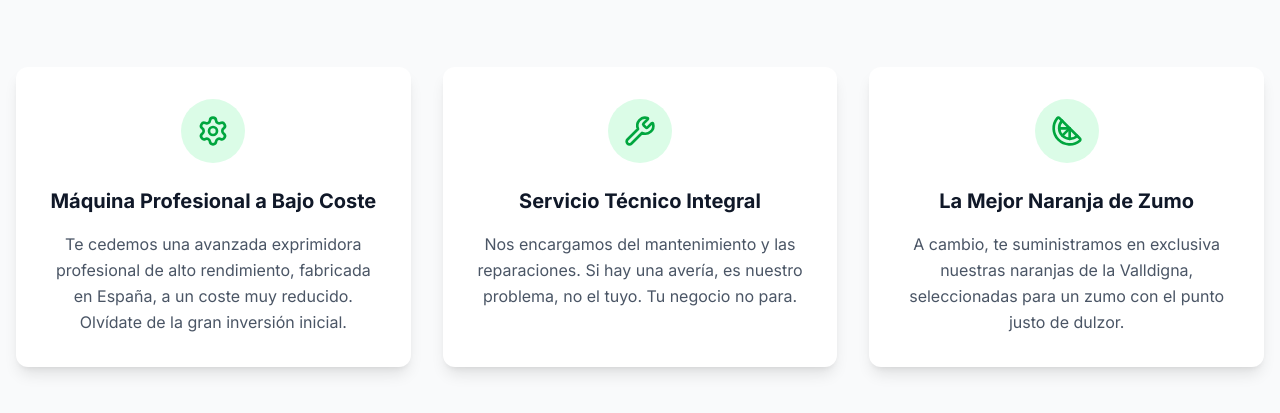
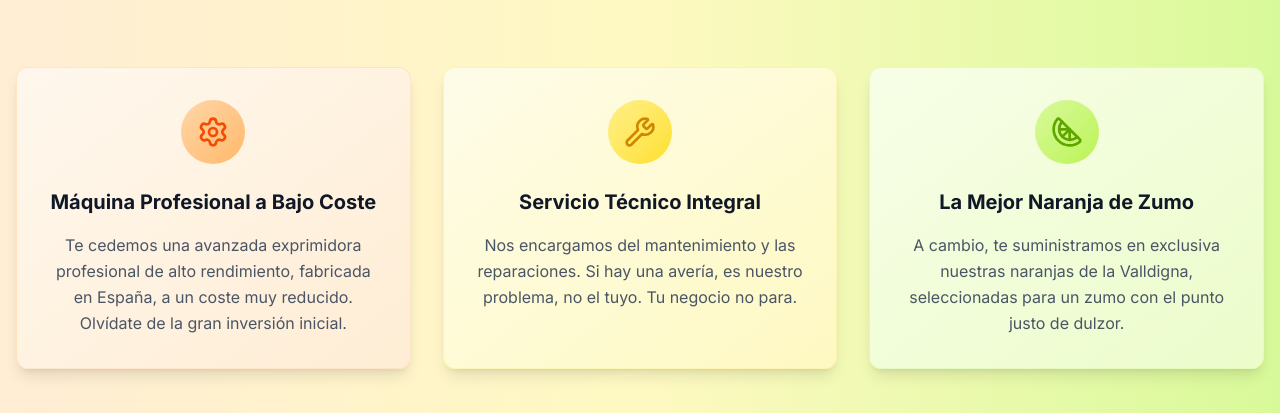
Before and after one commit to Bossma1985/critricos, a Next.js app: page / in a window 1280 px wide. Shown: the part 1047-1460 px from the top of the page. Built offline with nearby package versions, Linux system fonts and the light colour scheme; no server answers.

Commit message:
Tarjetas seccion 2 con fondo de color

```diff
--- a/src/components/Header.tsx
+++ b/src/components/Header.tsx
@@ -43,9 +43,9 @@ export default function Header() {
         <div className="flex items-center justify-between">
           {/* Logo */}
           <div className="flex items-center">
-            <button
-              onClick={() => scrollToSection('contacto')}
-                             className="group relative overflow-hidden rounded-xl p-2 transition-all duration-300 hover:bg-white/10"
+                        <button
+              onClick={() => window.scrollTo({ top: 0, behavior: 'smooth' })}
+              className="group relative overflow-hidden rounded-xl p-2 transition-all duration-300 hover:bg-white/10"
             >
               <div className="absolute inset-0 bg-gradient-to-r from-orange-400/20 to-green-400/20 opacity-0 transition-opacity duration-300 group-hover:opacity-100" />
               <Image
--- a/src/components/SolucionHosteleria.tsx
+++ b/src/components/SolucionHosteleria.tsx
@@ -30,7 +30,7 @@ export default function SolucionHosteleria() {
   };
 
   return (
-    <section id="solucion-hosteleria" className="py-20 bg-gray-50">
+    <section id="solucion-hosteleria" className="py-20 bg-gradient-to-r from-orange-100 via-yellow-100 to-lime-200">
       <div className="container mx-auto px-4">
         <motion.div
           initial={{ opacity: 0, y: 30 }}
@@ -56,10 +56,28 @@ export default function SolucionHosteleria() {
               whileInView={{ opacity: 1, y: 0 }}
               transition={{ duration: 0.8, delay: index * 0.2 }}
               viewport={{ once: true }}
-              className="bg-white rounded-xl shadow-lg p-8 hover:shadow-xl transition-shadow"
+              className={`rounded-xl shadow-lg p-8 hover:shadow-xl transition-all duration-300 transform hover:scale-105 ${
+                index === 0
+                  ? 'bg-gradient-to-br from-orange-50 to-orange-100 border border-orange-200/50'
+                  : index === 1
+                  ? 'bg-gradient-to-br from-yellow-50 to-yellow-100 border border-yellow-200/50'
+                  : 'bg-gradient-to-br from-lime-50 to-lime-100 border border-lime-200/50'
+              }`}
             >
-              <div className="w-16 h-16 bg-green-100 rounded-full flex items-center justify-center mb-6 mx-auto">
-                <feature.icon className="w-8 h-8 text-green-600" />
+              <div className={`w-16 h-16 rounded-full flex items-center justify-center mb-6 mx-auto ${
+                index === 0
+                  ? 'bg-gradient-to-br from-orange-200 to-orange-300'
+                  : index === 1
+                  ? 'bg-gradient-to-br from-yellow-200 to-yellow-300'
+                  : 'bg-gradient-to-br from-lime-200 to-lime-300'
+              }`}>
+                <feature.icon className={`w-8 h-8 ${
+                  index === 0
+                    ? 'text-orange-600'
+                    : index === 1
+                    ? 'text-yellow-600'
+                    : 'text-lime-600'
+                }`} />
               </div>
               <h3 className="text-xl font-bold text-gray-900 mb-4 text-center">
                 {feature.title}
```
Also changed, not shown: 1 other file (tests, documents, lock files or other folders).
